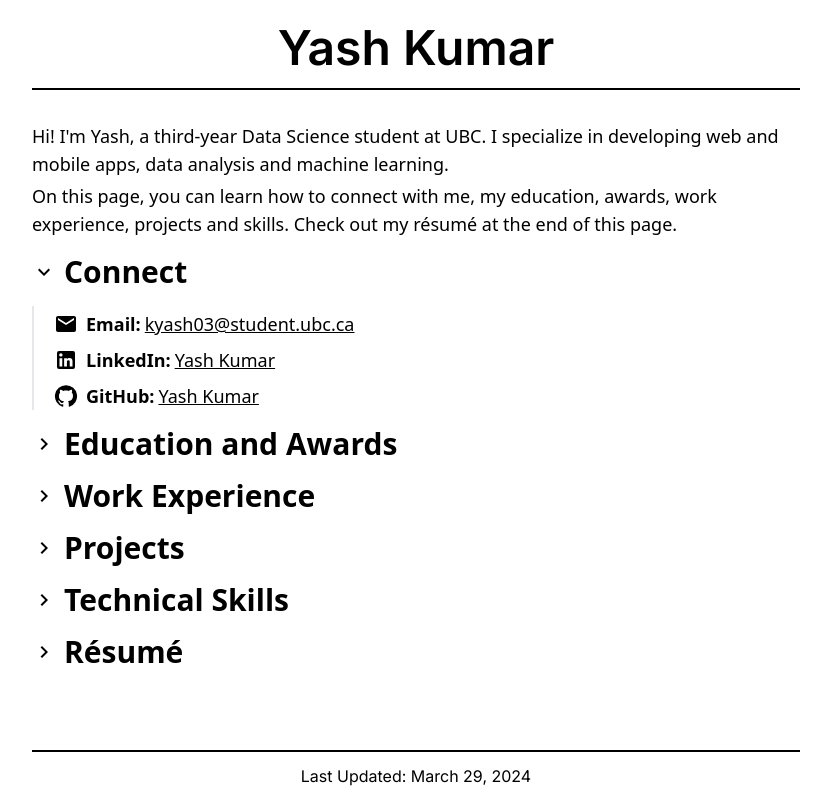
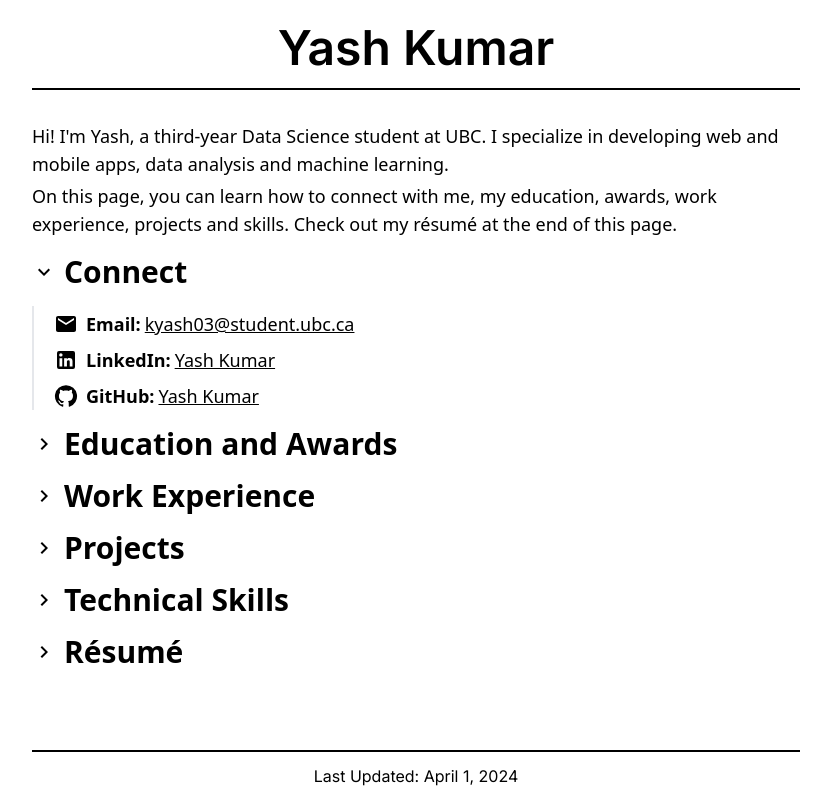
Before and after one commit to KYash03/PersonalWebsite, a Next.js app: page / in a window 1280 px wide. Shown: the whole page, without its empty margins (224-1055 px from the left). Built offline with nearby package versions, Linux system fonts and the light colour scheme.

Commit message:
last updated date

```diff
--- a/app/components/Footer.tsx
+++ b/app/components/Footer.tsx
@@ -1,5 +1,5 @@
 export default function Connect() {
-  const lastUpdatedDate = "March 29, 2024";
+  const lastUpdatedDate = "April 1, 2024";
   return (
     <div className="text-center py-3 border-t-2 border-black mt-8 w-full max-w-screen-md mx-auto">
       <p>Last Updated: {lastUpdatedDate}</p>
```
